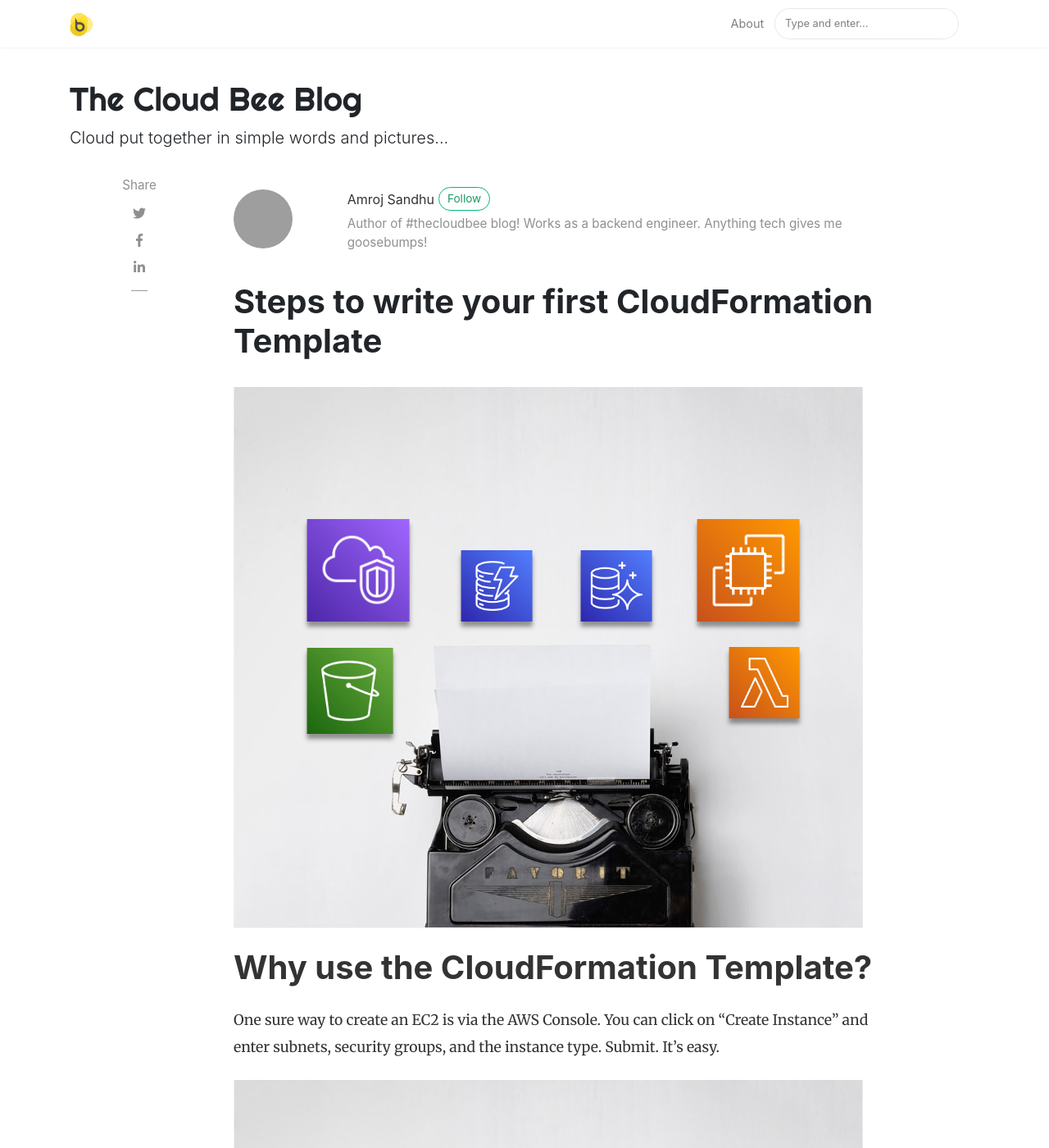
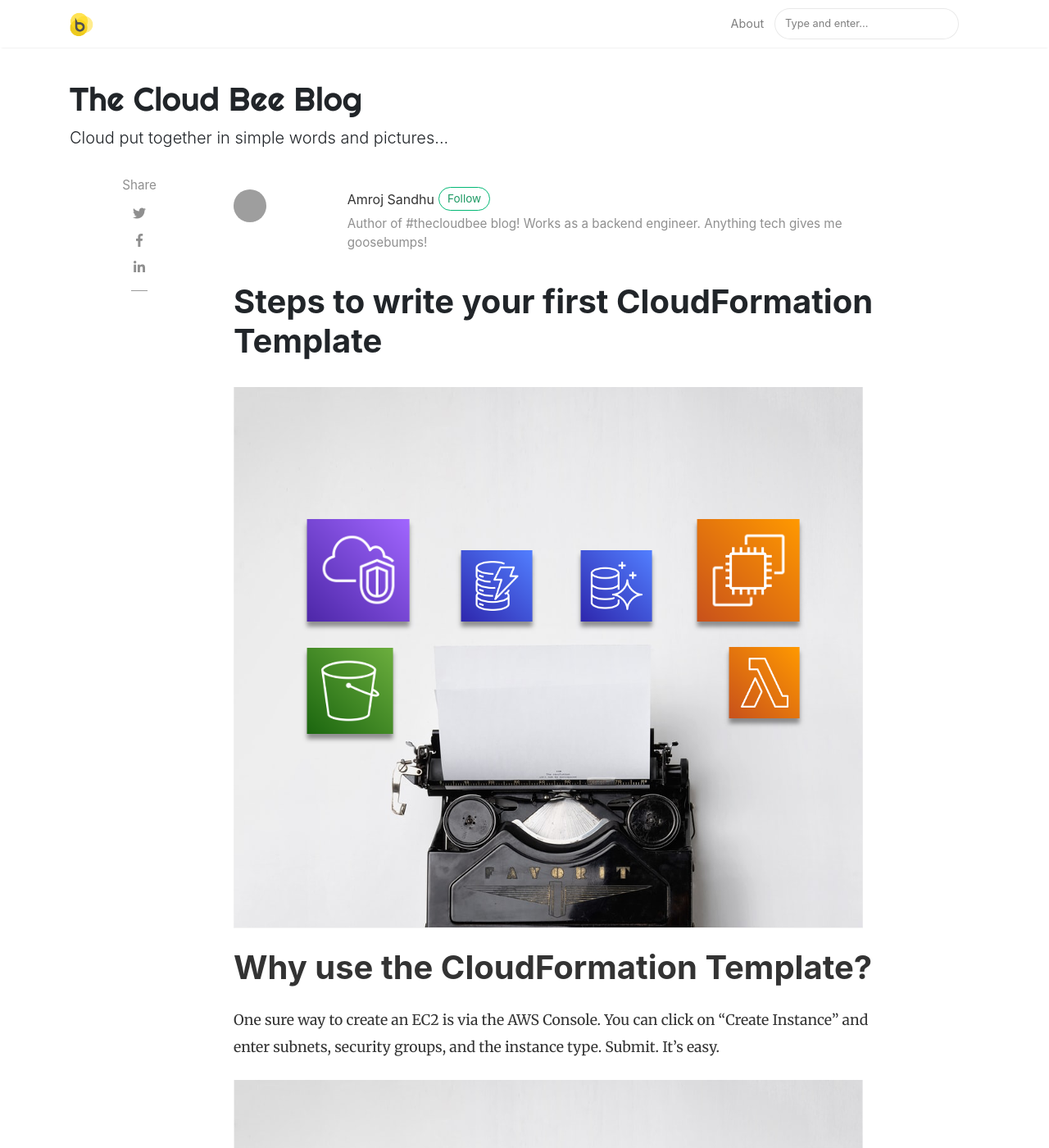
Before and after one commit to thecloudbee/thecloudbee.github.io, a Jekyll site: the page built from _posts/2020-01-01-first-cft.md, in a window 1280 px wide and 1400 px high. Shown: the whole window at 82% size. Built offline with Jekyll 4.4.1, drawn with Linux system fonts in a browser that asks for light colours; nearby versions of some CDN libraries; comment, search, counter and statistics services are not loaded; grey boxes are pictures that could not be loaded.

Commit message:
#thecloudbee revert image changes

```diff
--- a/assets/css/screen.css
+++ b/assets/css/screen.css
@@ -188,8 +188,8 @@ section.recent-posts {
 }
 
 .post-top-meta .author-thumb {
-    width: 72px;
-    height: 72px;
+    width: 40px;
+    height: 40px;
 }
 
 .post-top-meta.authorpage .author-thumb {
```
Also changed, not shown: .github/workflows/image-actions.yml.
